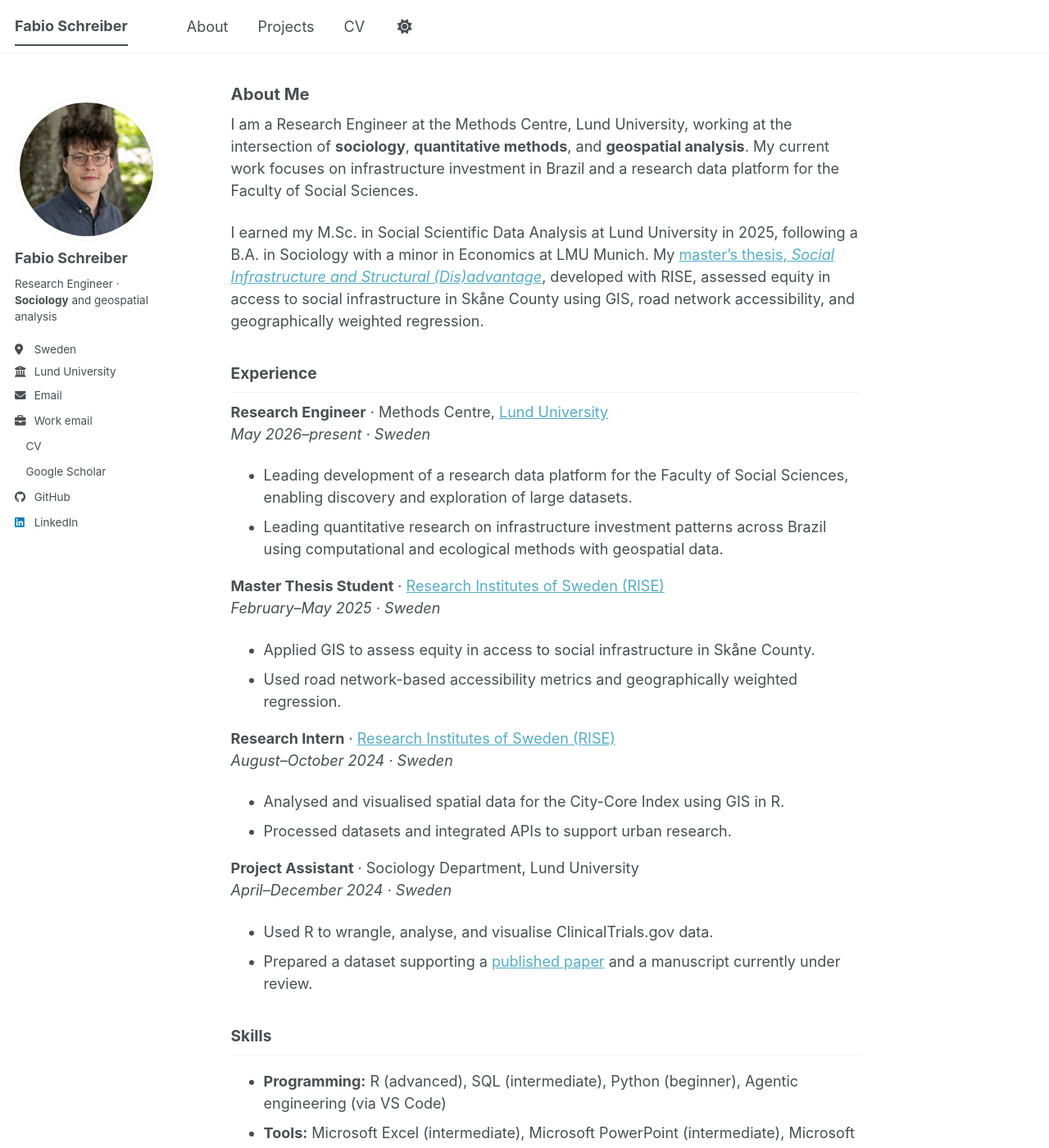
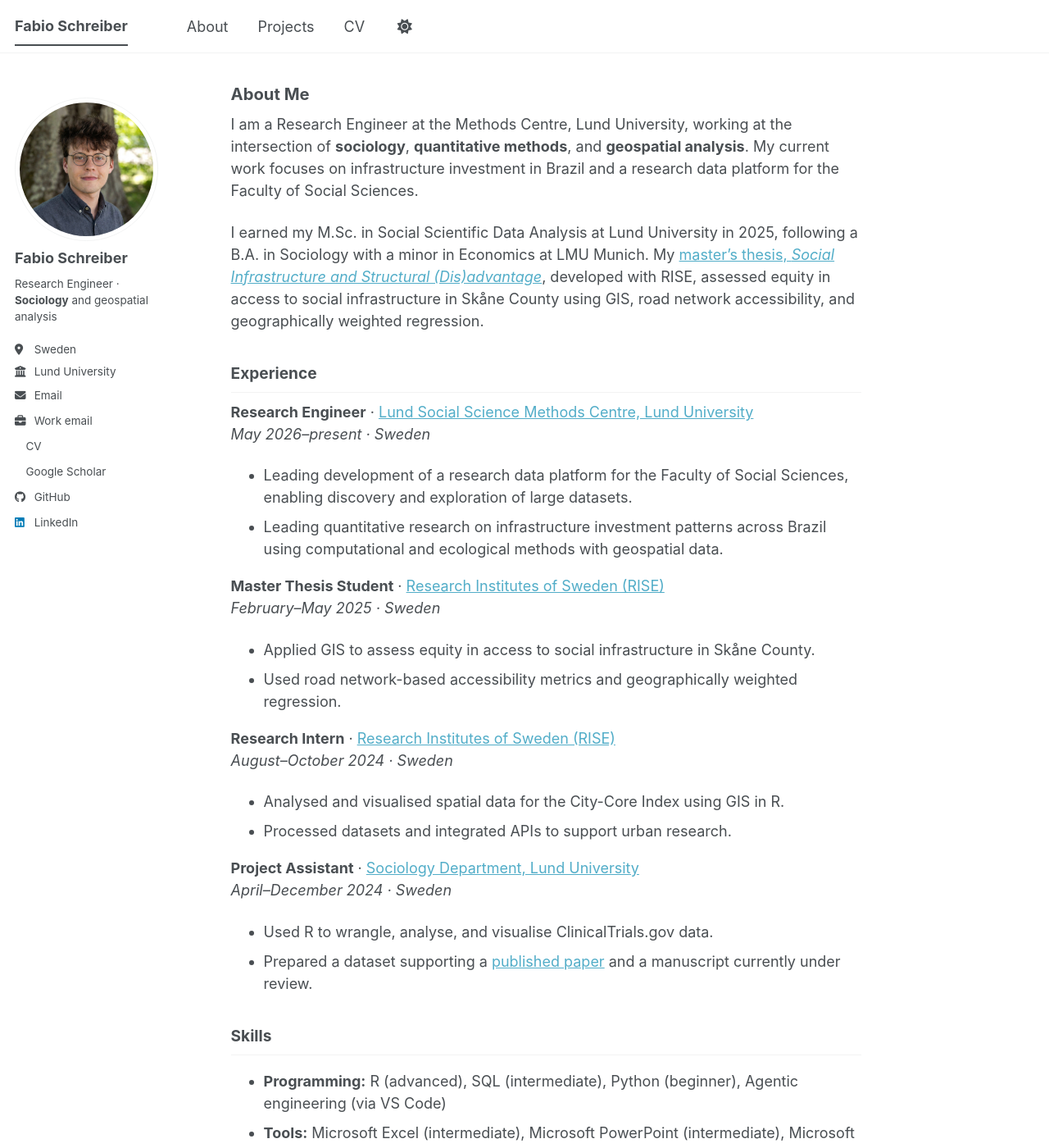
Before and after one commit to fab1s/fab1s.github.io, a Jekyll site: the page built from _pages/about.md, in a window 1280 px wide and 1400 px high. Shown: the whole window at 82% size. Built offline with Jekyll 4.4.1, drawn with Linux system fonts in a browser that asks for light colours; a style sheet for code colours, icons or effects is not loaded.

Commit message:
Link Methods Centre and Sociology Department

```diff
--- a/_pages/about.md
+++ b/_pages/about.md
@@ -10,7 +10,7 @@ I earned my M.Sc. in Social Scientific Data Analysis at Lund University in 2025,
 
 ## Experience
 
-**Research Engineer** · Methods Centre, [Lund University](https://www.lunduniversity.lu.se/)
+**Research Engineer** · [Lund Social Science Methods Centre, Lund University](https://www.sam.lu.se/en/research/lund-social-science-methods-centre)<br>
 *May 2026–present · Sweden*
 
 - Leading development of a research data platform for the Faculty of Social Sciences, enabling discovery and exploration of large datasets.
@@ -28,7 +28,7 @@ I earned my M.Sc. in Social Scientific Data Analysis at Lund University in 2025,
 - Analysed and visualised spatial data for the City-Core Index using GIS in R.
 - Processed datasets and integrated APIs to support urban research.
 
-**Project Assistant** · Sociology Department, Lund University
+**Project Assistant** · [Sociology Department, Lund University](https://www.soc.lu.se/en/start)<br>
 *April–December 2024 · Sweden*
 
 - Used R to wrangle, analyse, and visualise ClinicalTrials.gov data.
```
